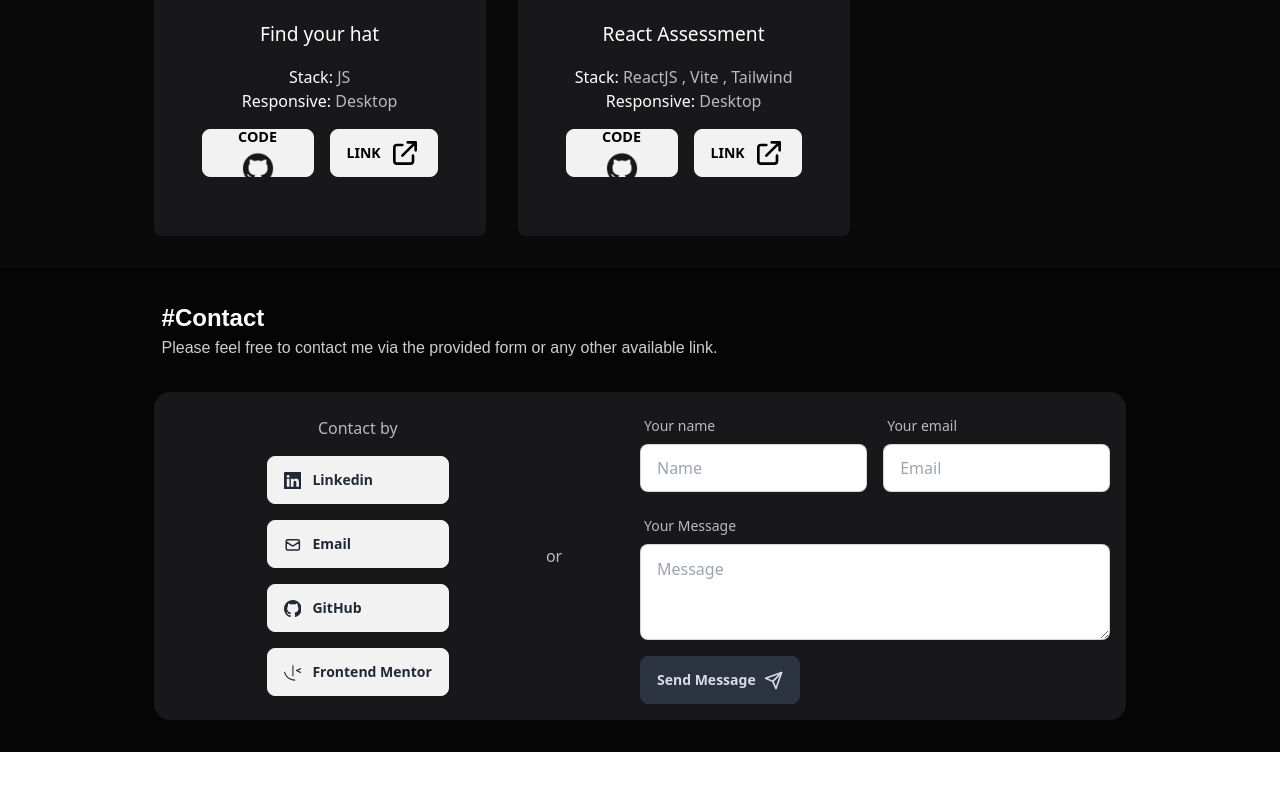
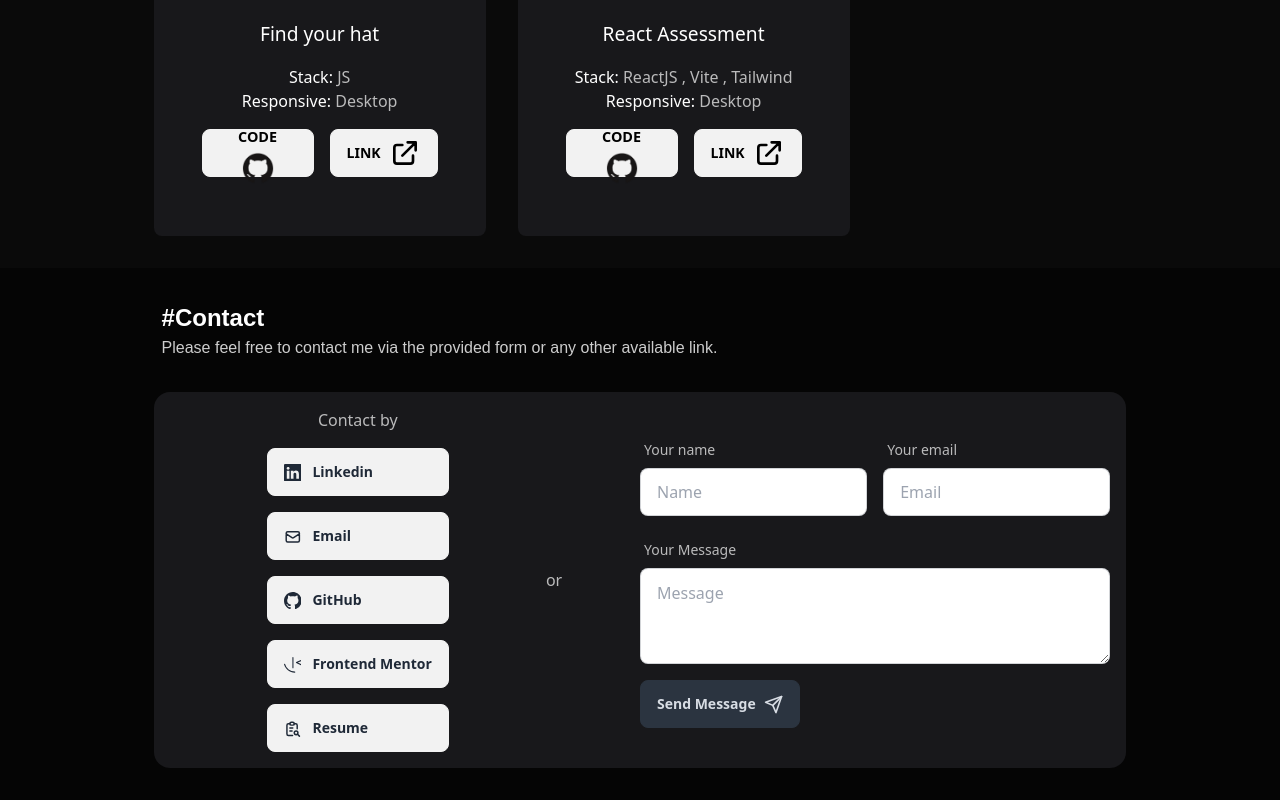
Before and after one commit to sukandasaeieo/portfolio-sukanda, a React (Vite) app: page / in a window 1280 px wide. Shown: the part 5838-6638 px from the top of the page. Before the commit the page ends 6590 px from the top, so only its background shows below. Built offline with nearby package versions, Linux system fonts and the light colour scheme; grey boxes are pictures that could not be loaded; a web font is replaced by a local one.

Commit message:
add link Resume

```diff
--- a/src/components/contact/ContactComponent.jsx
+++ b/src/components/contact/ContactComponent.jsx
@@ -5,6 +5,7 @@ import CardContact from "./CardContact";
 import { BsLinkedin ,BsGithub } from "react-icons/bs";
 import { HiOutlineMail } from "react-icons/hi";
 import { SiFrontendmentor } from "react-icons/si";
+import { TbReportSearch } from "react-icons/tb";
 import axios from "axios";
 
 const ContactComponent = () => {
@@ -92,6 +93,7 @@ const ContactComponent = () => {
                 <CardContact icon={<HiOutlineMail className="text-[1.5rem] sm:text-[1.1rem]"/>} nameicon={'Email'} linktarget={'mailto:siraphobtop95@gmail.com?subject=contact from Portfolio Siraphob'}/>
                 <CardContact icon={<BsGithub className=" text-[1.4rem] sm:text-[1.1rem]"/>} nameicon={'GitHub'} linktarget={'https://github.com/Siraphob1'}/>
                 <CardContact icon={<SiFrontendmentor className="text-[1.2rem] sm:text-[1.1rem]"/>} nameicon={'Frontend Mentor'} linktarget={'https://www.frontendmentor.io/profile/Siraphob1'}/>
+                <CardContact icon={<TbReportSearch className="text-[1.2rem] sm:text-[1.1rem]"/>} nameicon={'Resume'} linktarget={'https://www.canva.com/design/DAFtFu-6wlE/o5644MlmDumnrkagwFoyRg/edit?utm_content=DAFtFu-6wlE&utm_campaign=designshare&utm_medium=link2&utm_source=sharebutton'}/>
                 </div>
               </div>
             </section>
```
